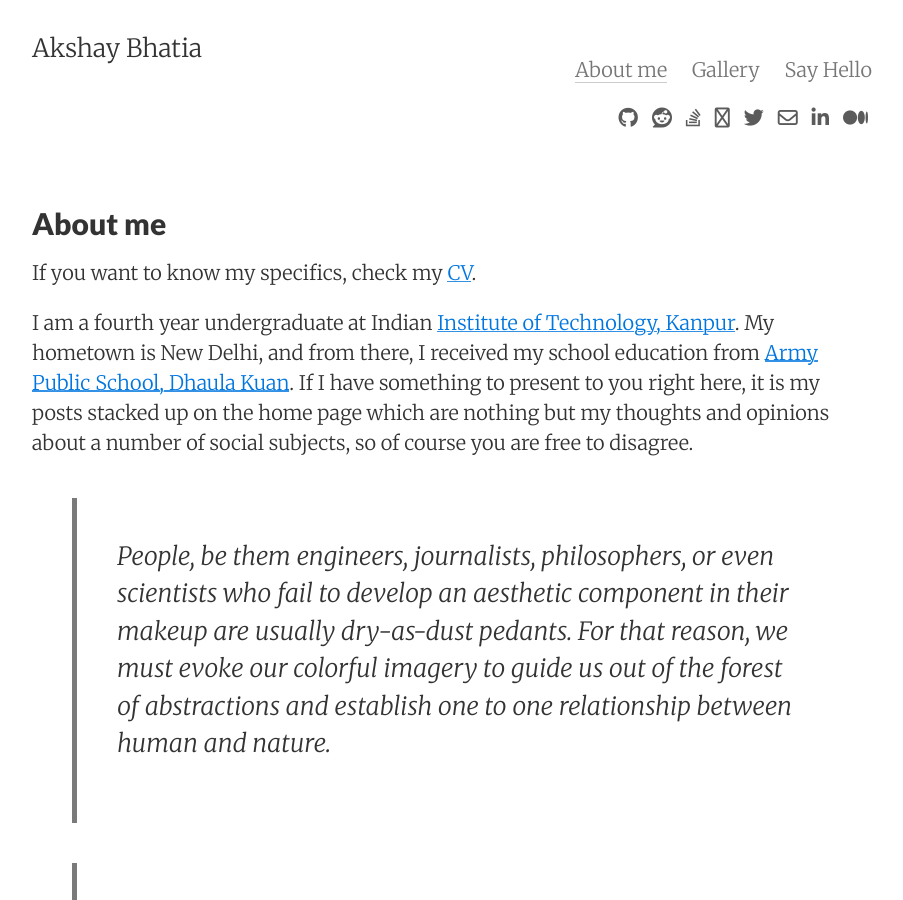
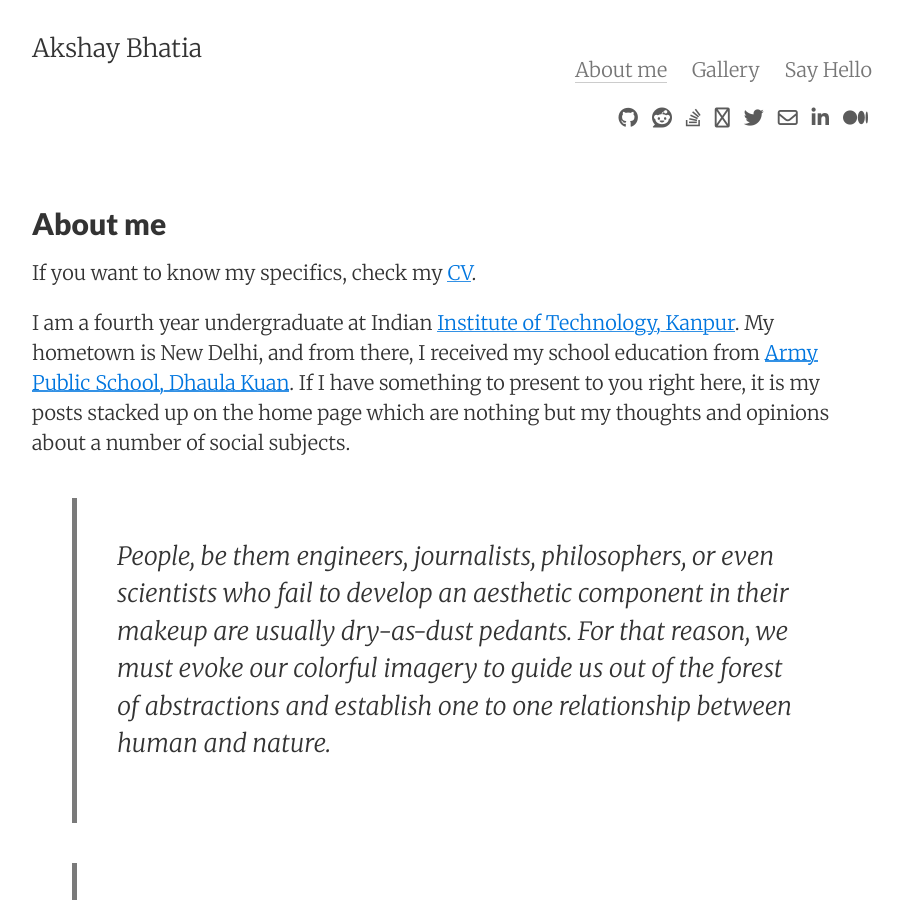
Before and after one commit to AxeShare/axeshare.github.io, a Jekyll site: the page built from about.md, in a window 1280 px wide and 900 px high. Shown: the whole window, without its empty margins (188-1091 px from the left). Built offline with Jekyll 4.4.1, drawn with Linux system fonts in a browser that asks for light colours; nearby versions of some CDN libraries.

Commit message:
Update about.md

```diff
--- a/about.md
+++ b/about.md
@@ -7,7 +7,7 @@ tags: about
 
 If you want to know my specifics, check my [CV][cv].
 
-I am a fourth year undergraduate at Indian [Institute of Technology, Kanpur][iitk]. My hometown is New Delhi, and from there, I received my school education from [Army Public School, Dhaula Kuan][aps]. If I have something to present to you right here, it is my posts stacked up on the home page which are nothing but my thoughts and opinions about a number of social subjects, so of course you are free to disagree.
+I am a fourth year undergraduate at Indian [Institute of Technology, Kanpur][iitk]. My hometown is New Delhi, and from there, I received my school education from [Army Public School, Dhaula Kuan][aps]. If I have something to present to you right here, it is my posts stacked up on the home page which are nothing but my thoughts and opinions about a number of social subjects.
 
 >People, be them engineers, journalists, philosophers, or even scientists who fail to develop an aesthetic component in their makeup are usually dry-as-dust pedants. For that reason, we must evoke our colorful imagery to guide us out of the forest of abstractions and establish one to one relationship between human and nature.
 
```
